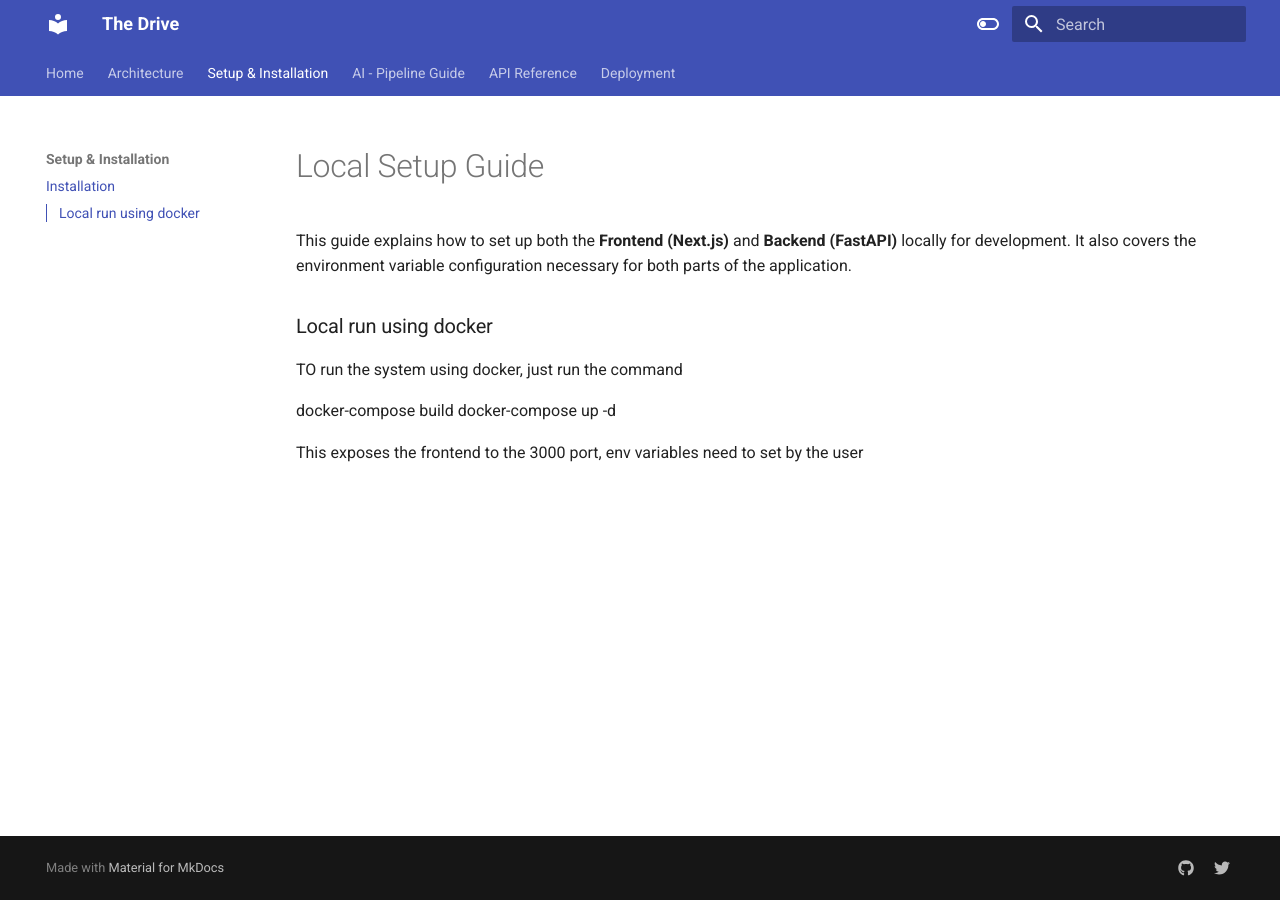
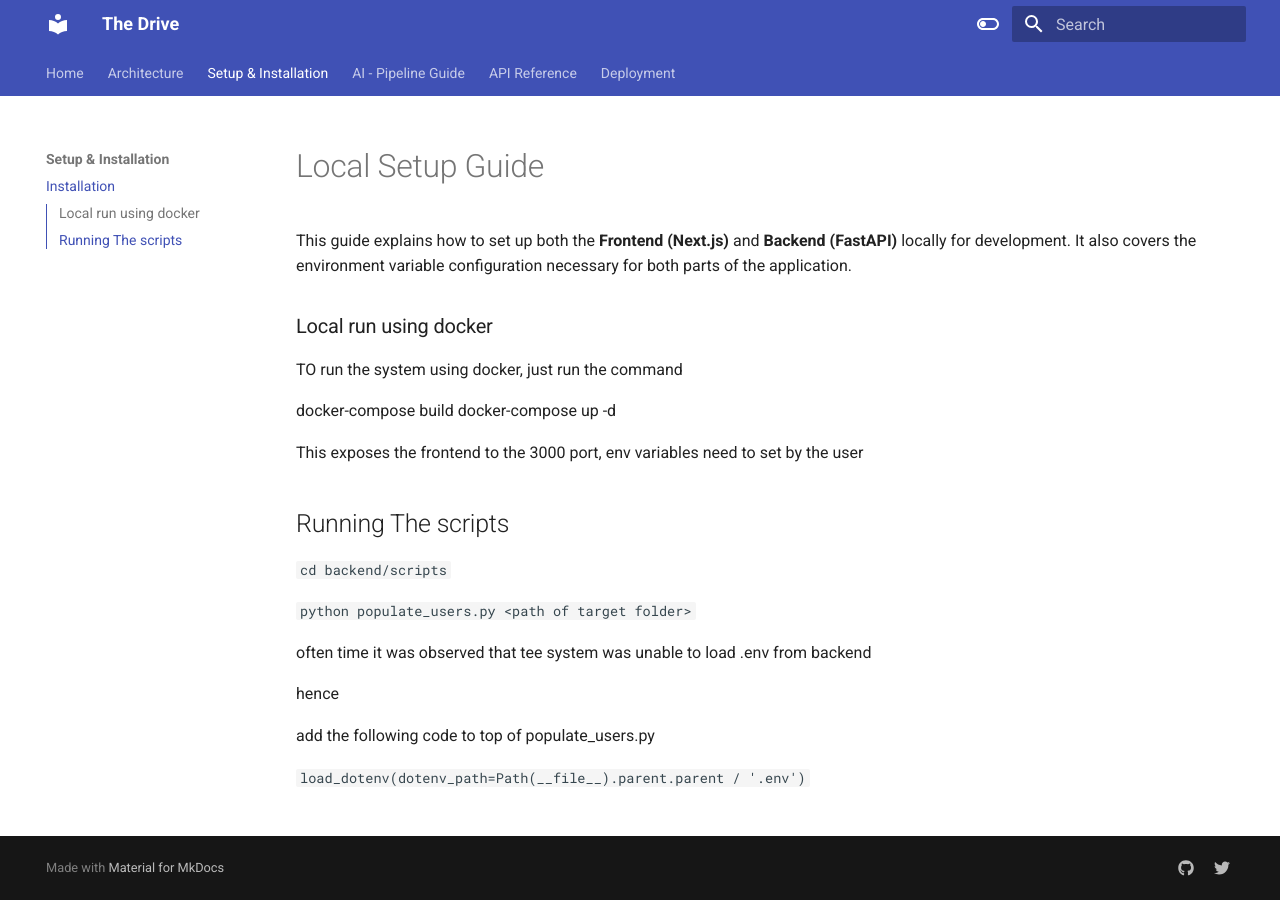
Before and after one commit to Chigup0/doc1, an MkDocs documentation site: the page built from docs/setup/local_install.md, in a window 1280 px wide. Built offline with MkDocs 1.6.1 and Material for MkDocs 9.7.7, drawn with Linux system fonts in a browser that asks for light colours.

Commit message:
site fix

````diff
--- a/docs/setup/local_install.md
+++ b/docs/setup/local_install.md
@@ -5,7 +5,7 @@ This guide explains how to set up both the **Frontend (Next.js)** and **Backend
 
 
 
-###Local run using docker
+### Local run using docker
 
 TO run the system using docker, just run the command
 
@@ -13,3 +13,17 @@ docker-compose build
 docker-compose up -d
 
 This exposes the frontend to the 3000 port, env variables need to set by the user
+
+## Running The scripts
+
+``cd backend/scripts``
+
+```python populate_users.py <path of target folder>```
+
+often time it was observed that tee system was unable to load .env from backend
+
+hence
+
+add the following code to top of populate_users.py
+
+``load_dotenv(dotenv_path=Path(__file__).parent.parent / '.env') ``
````
